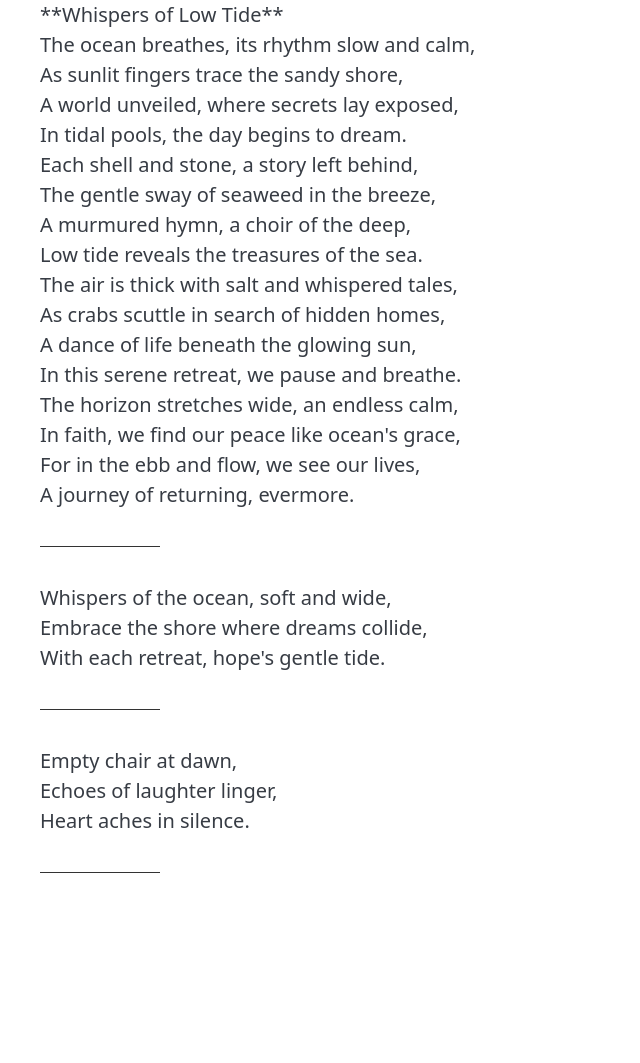
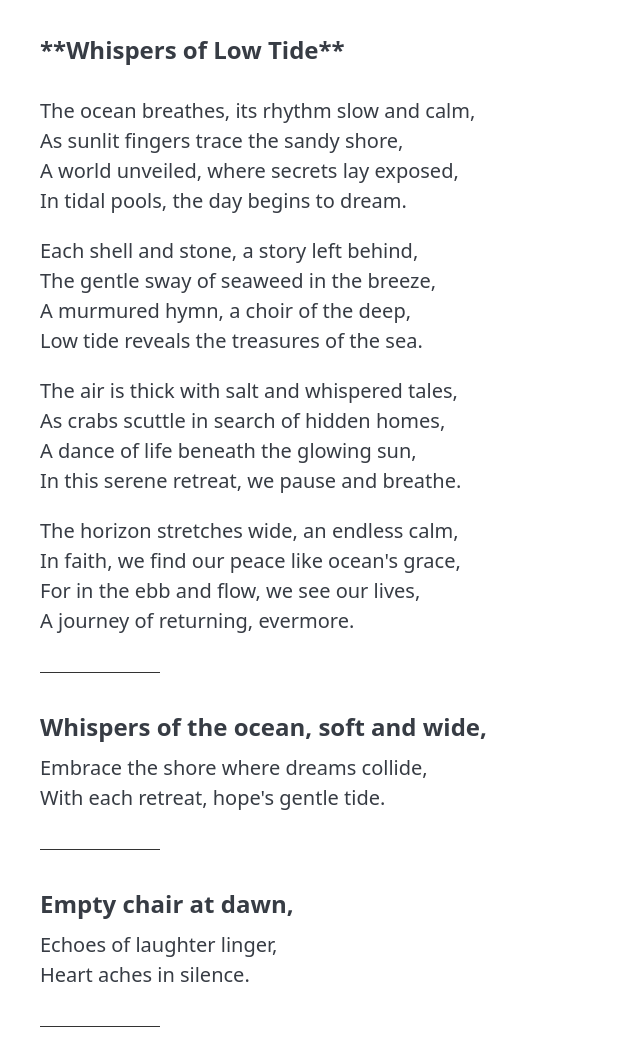
Before and after one commit to beesandtrees/ocean-breeze-chat, a FastAPI app: page /beach-poems in a window 1280 px wide. Shown: the part 48-1111 px from the top of the page, without its empty margins (0-640 px from the left). Before the commit the page ends 921 px from the top, so only its background shows below. Run offline with FastAPI, Linux system fonts and the light colour scheme.

Commit message:
some new css

```diff
--- a/static/main.css
+++ b/static/main.css
@@ -69,12 +69,23 @@ nav details.dropdown summary:not([role]) {
     padding: 4px 8px;
 }
 
+.poem-list {
+    margin-top: 32px;
+}
+
 .poem {
     margin-bottom: 16px;
 }
 
 .poem span {
     display: block;
+    min-height: 20px;
+}
+
+.poem span:first-of-type {
+    font-size: 1.2rem;
+    font-weight: bold;
+    margin-bottom: 8px;
 }
 
 .poem::after {
```
